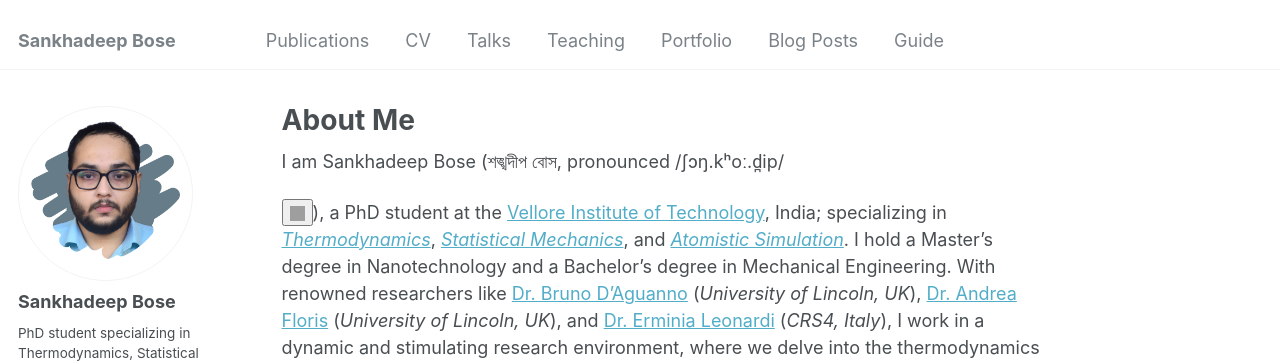
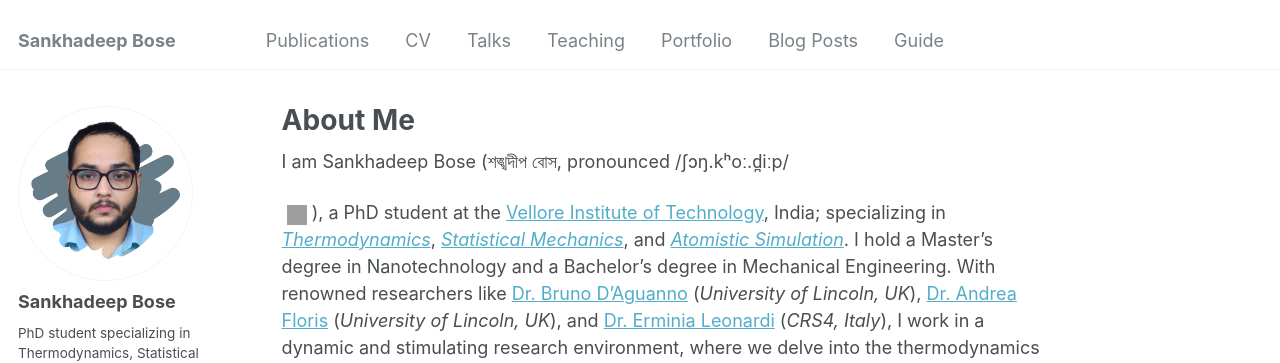
Before and after one commit to sankhadeepbose/sankhadeepbose.github.io, a Jekyll site: the page built from _pages/about.md, in a window 1280 px wide and 900 px high. Shown: the top 363 px of the window. Built offline with Jekyll 4.4.1, drawn with Linux system fonts in a browser that asks for light colours; some web fonts are replaced; grey boxes are pictures that could not be loaded.

Commit message:
Update about.md

```diff
--- a/_pages/about.md
+++ b/_pages/about.md
@@ -7,10 +7,12 @@
   - /about.html
 ---
 
-I am Sankhadeep Bose (শঙ্খদীপ বোস, pronounced /ʃɔŋ.kʰoː.d̪ip/
+I am Sankhadeep Bose (শঙ্খদীপ বোস, pronounced /ʃɔŋ.kʰoː.d̪iːp/
 <audio id="pronunciation" src="{{ site.baseurl }}/assets/audio/pronunciation.mp3"></audio>
-<button onclick="document.getElementById('pronunciation').play()"> <img src="https://upload.wikimedia.org/wikipedia/commons/2/21/Speaker_Icon.svg" alt="Play Pronunciation" style="width:15px;height:15px;border:0;">
-</button>), a PhD student at the [Vellore Institute of Technology](https://vit.ac.in/), India; specializing in *[Thermodynamics](https://en.wikipedia.org/wiki/Thermodynamics)*, *[Statistical Mechanics](https://en.wikipedia.org/wiki/Statistical_mechanics)*, and *[Atomistic Simulation](http://www.sklogwiki.org/SklogWiki/index.php/Computer_simulation_techniques)*. I hold a Master's degree in Nanotechnology and a Bachelor's degree in Mechanical Engineering. With renowned researchers like [Dr. Bruno D'Aguanno](https://sites.google.com/view/brunodaguanno) (*University of Lincoln, UK*), [Dr. Andrea Floris](https://staff.lincoln.ac.uk/afloris) (*University of Lincoln, UK*), and [Dr. Erminia Leonardi](https://www.crs4.it/peopledetails/ermy/leonardi-erminia/) (*CRS4, Italy*), I work in a dynamic and stimulating research environment, where we delve into the thermodynamics of real materials, trying to figure out what makes them tick (and sometimes why they refuse to). These collaborations have significantly shaped my research approach, providing diverse perspectives and the continuous pursuit of knowledge.
+<button onclick="document.getElementById('pronunciation').play()" style="background:none;border:none;padding:0;margin-left:5px;vertical-align:middle;">
+    <img src="https://upload.wikimedia.org/wikipedia/commons/3/3a/Audio-play-icon.png" alt="Play Pronunciation" style="width:20px;height:20px;border:0;">
+</button>
+), a PhD student at the [Vellore Institute of Technology](https://vit.ac.in/), India; specializing in *[Thermodynamics](https://en.wikipedia.org/wiki/Thermodynamics)*, *[Statistical Mechanics](https://en.wikipedia.org/wiki/Statistical_mechanics)*, and *[Atomistic Simulation](http://www.sklogwiki.org/SklogWiki/index.php/Computer_simulation_techniques)*. I hold a Master's degree in Nanotechnology and a Bachelor's degree in Mechanical Engineering. With renowned researchers like [Dr. Bruno D'Aguanno](https://sites.google.com/view/brunodaguanno) (*University of Lincoln, UK*), [Dr. Andrea Floris](https://staff.lincoln.ac.uk/afloris) (*University of Lincoln, UK*), and [Dr. Erminia Leonardi](https://www.crs4.it/peopledetails/ermy/leonardi-erminia/) (*CRS4, Italy*), I work in a dynamic and stimulating research environment, where we delve into the thermodynamics of real materials, trying to figure out what makes them tick (and sometimes why they refuse to). These collaborations have significantly shaped my research approach, providing diverse perspectives and the continuous pursuit of knowledge.
 
 Research Interests
 ======
```
